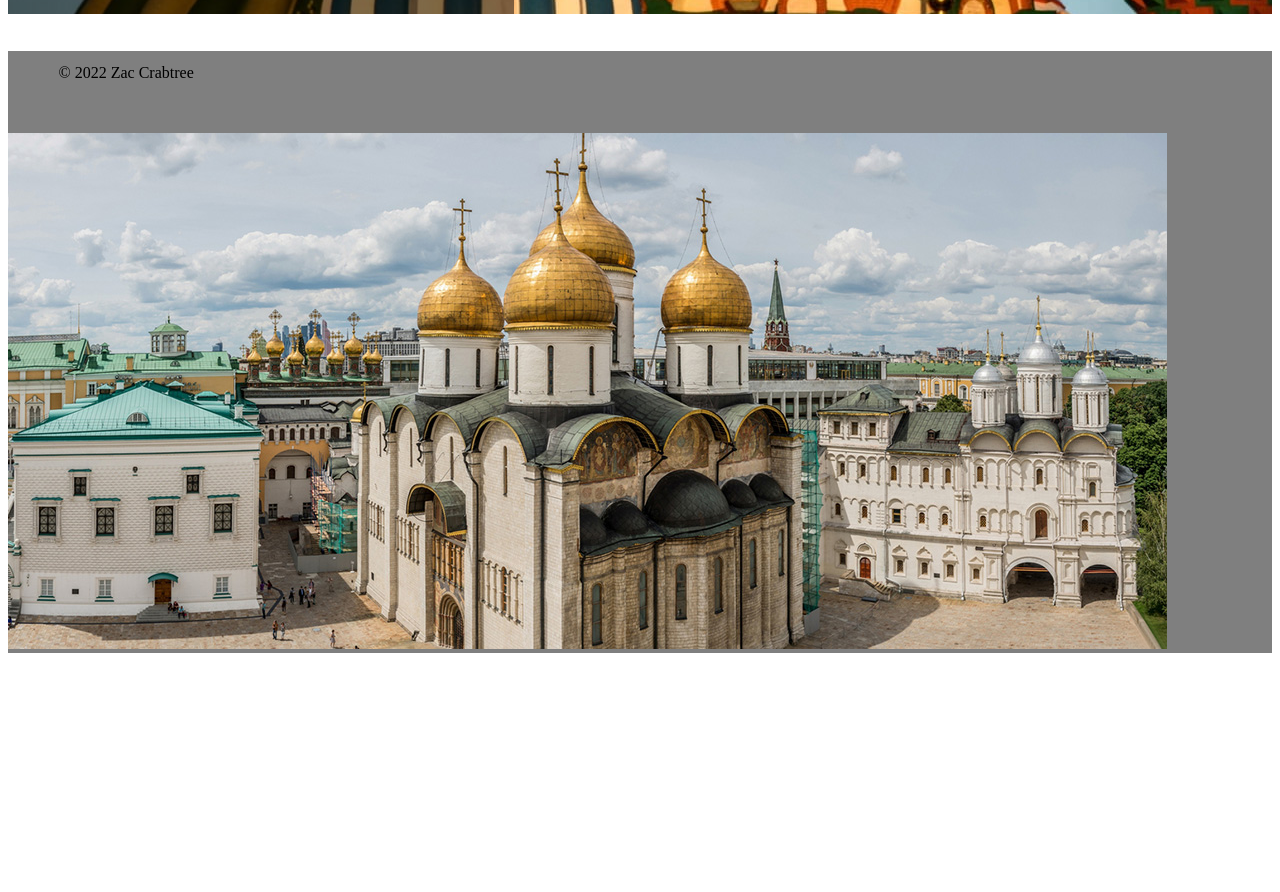
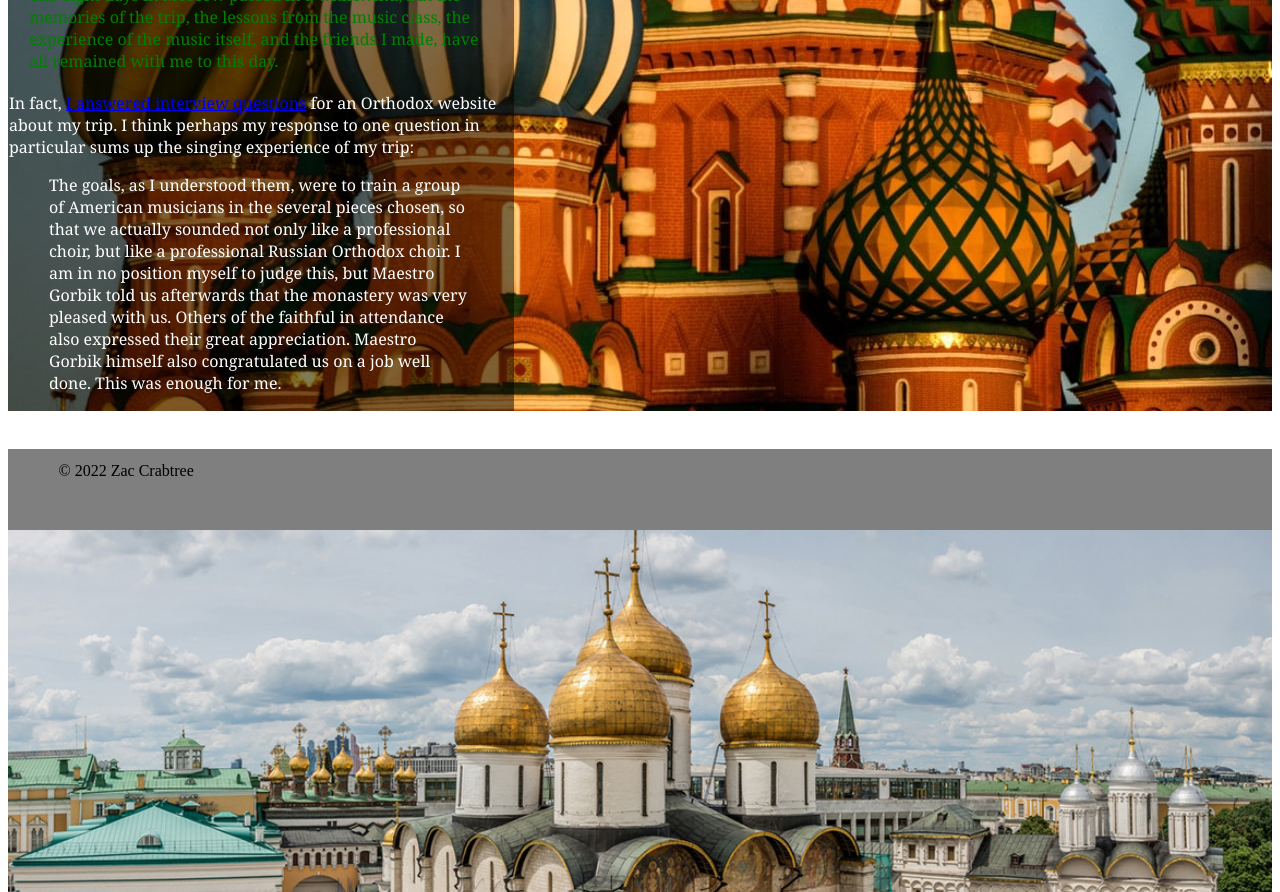
Before and after one commit to STL-LC101-Sept-22/js-assignment-4-html-me-something-zaccrabtree, a website: page index.html in a window 1280 px wide. Shown: the part 1277-2169 px from the top of the page. Before the commit the page ends 1938 px from the top, so only its background shows below. Drawn offline with Linux system fonts and the light colour scheme.

Commit message:
the old college try

```diff
--- a/index.html
+++ b/index.html
@@ -56,6 +56,19 @@
             remained with me to this day.
             </p>
             </section>
+            <section>
+               In fact, <a href="https://pravoslavie.ru/86454.html">I answered interview questions</a>
+               for an Orthodox website about my trip. I think perhaps my response to one question in
+               particular sums up the singing experience of my trip:
+               <blockquote>
+                  The goals, as I understood them, were to train a group of American musicians in the several
+                  pieces chosen, so that we actually sounded not only like a professional choir, but like a
+                  professional Russian Orthodox choir. I am in no position myself to judge this, but Maestro Gorbik
+                  told us afterwards that the monastery was very pleased with us. Others of the faithful in
+                  attendance also expressed their great appreciation. Maestro Gorbik himself also congratulated
+                  us on a job well done. This was enough for me.
+               </blockquote>
+            </section>
          </article>
          </main>
       </div>
@@ -70,7 +83,7 @@
       </div>
       </div>
       <footer><p>&copy; 2022 Zac Crabtree</p>
-         <img src="/images/Uspenskiy_Cathedral.jpg">
+         <img class="kremlin-church" src="/images/Uspenskiy_Cathedral.jpg">
       </footer>
    </body>
 </html>
--- a/styles.css
+++ b/styles.css
@@ -70,3 +70,8 @@ p {
 header {
     padding: 0;
 }
+
+.kremlin-church {
+    height: 5%;
+    width: 100%;
+}
```
